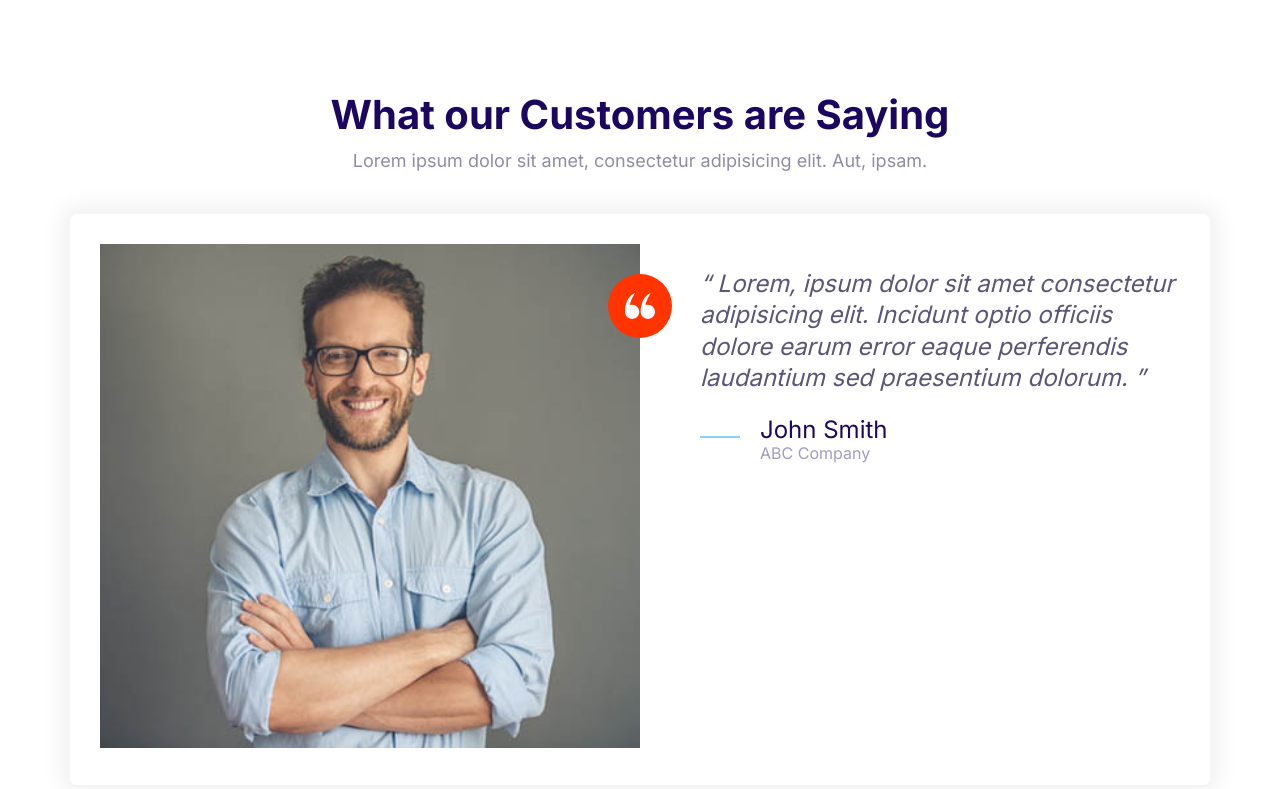
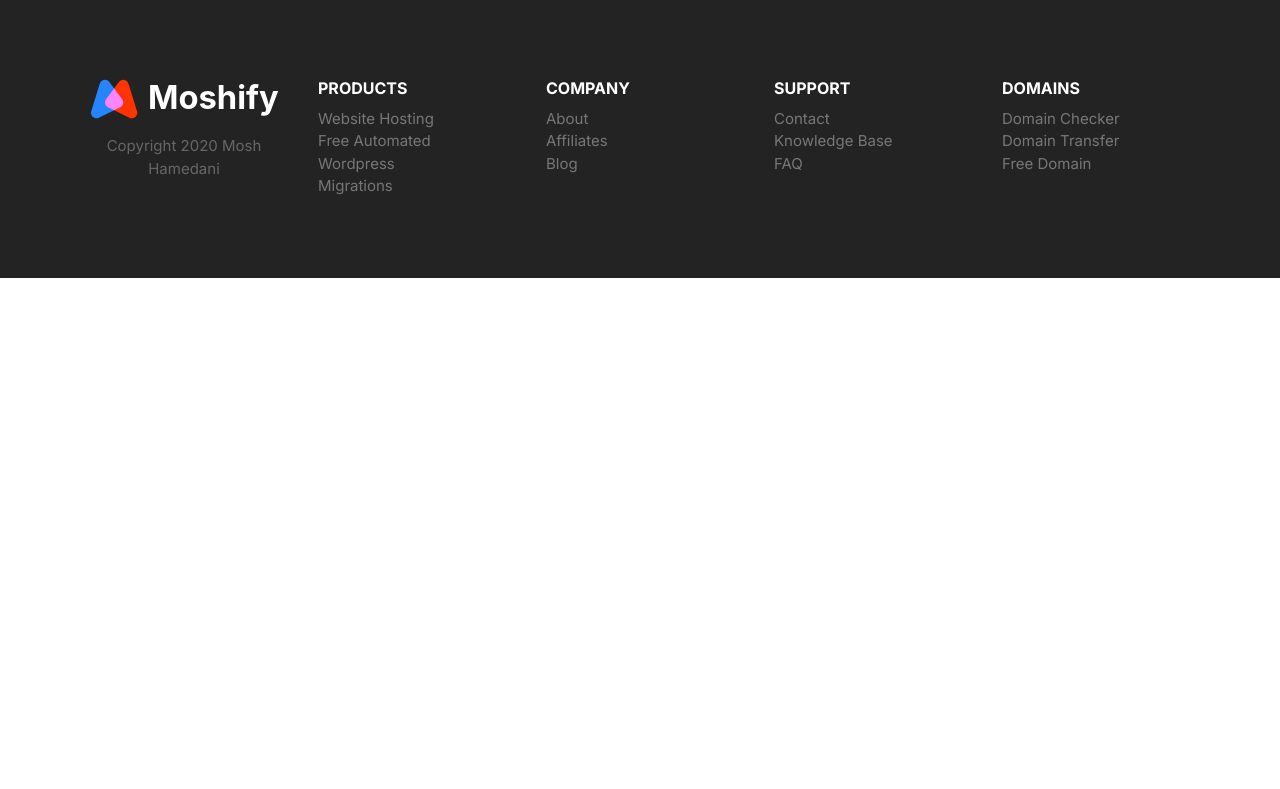
Before and after one commit to Victor-Guerrero-Devs/moshify, a plain HTML site: page index.html in a window 1280 px wide. Drawn offline with Linux system fonts and the light colour scheme.

Commit message:
Build the footer block component

```diff
--- a/css/styles.css
+++ b/css/styles.css
@@ -811,4 +811,83 @@
     max-width: 700px;
   }
 }
-/* Testimonials Block */
+/* Footer */
+.footer {
+  background: #232323;
+}
+
+.footer a {
+  color: #777;
+  transition: color 0.3s;
+}
+
+.footer a:hover {
+  color: #fff;
+}
+
+.footer__section {
+  padding: 2rem;
+  border-bottom: 1px solid #393939;
+}
+
+.footer__section .list {
+  margin: 0;
+}
+
+.footer__heading {
+  text-transform: uppercase;
+  font-weight: 600;
+}
+
+.footer__brand {
+  margin-top: 5rem;
+  text-align: center;
+}
+
+.footer__brand img {
+  /* TODO: Consider refactoring this and applying it to
+  all images. */
+  width: 100%;
+  max-width: 230px;
+}
+
+.footer__copyright {
+  font-size: 2.1rem;
+  color: #fff;
+  opacity: 0.3;
+}
+
+@media screen and (min-width: 768px) {
+  .footer {
+    font-size: 1.5rem;
+  }
+  .footer__sections {
+    grid-template-columns: repeat(auto-fit, minmax(10rem, 1fr));
+  }
+
+  .footer .collapsible__chevron {
+    display: none;
+  }
+
+  .footer .collapsible__content {
+    opacity: 1;
+    max-height: 100%;
+  }
+
+  .footer__brand {
+    order: -1;
+    margin-top: 1rem;
+  }
+
+  .footer__copyright {
+    font-size: 1.5rem;
+  }
+
+  .footer__section {
+    border: 0;
+  }
+
+  .footer__heading {
+    font-size: 1.6rem;
+  }
+}
--- a/index.html
+++ b/index.html
@@ -13,51 +13,74 @@
     <link rel="stylesheet" href="css/styles.css" />
   </head>
   <body>
-    <section class="block">
-      <header class="block__header">
-        <h2>What our Customers are Saying</h2>
-        <p>
-          Lorem ipsum dolor sit amet, consectetur adipisicing elit. Aut, ipsam.
-        </p>
+    <footer class="block block--dark footer">
+      <div class="container grid footer__sections">
+        <section class="collapsible collapsible--expanded footer__section">
+          <header class="collapsible__header">
+            <h2 class="collapsible__heading footer__heading">Products</h2>
+            <svg class="icon icon--white collapsible__chevron">
+              <use xlink:href="images/sprite.svg#chevron"></use>
+            </svg>
           </header>
-      <div class="container">
-        <div class="card testimonial">
-          <div class="grid grid--1x2">
-            <div class="testimonial__image">
-              <img
-                src="images/testimonial.jpg"
-                alt="A happy, smiling customer"
-              />
-              <span class="icon-container icon-container--accent">
-                <svg class="icon icon--white icon--small">
-                  <use xlink:href="images/sprite.svg#quotes"></use>
+          <div class="collapsible__content">
+            <ul class="list">
+              <li><a href="#">Website Hosting</a></li>
+              <li><a href="#">Free Automated Wordpress</a></li>
+              <li><a href="#">Migrations</a></li>
+            </ul>
+          </div>
+        </section>
+        <section class="collapsible footer__section">
+          <header class="collapsible__header">
+            <h2 class="collapsible__heading footer__heading">Company</h2>
+            <svg class="icon icon--white collapsible__chevron">
+              <use xlink:href="images/sprite.svg#chevron"></use>
             </svg>
-              </span>
+          </header>
+          <div class="collapsible__content">
+            <ul class="list">
+              <li><a href="#">About</a></li>
+              <li><a href="#">Affiliates</a></li>
+              <li><a href="#">Blog</a></li>
+            </ul>
           </div>
-            <blockquote class="quote">
-              <p class="quote__text">
-                Lorem, ipsum dolor sit amet consectetur adipisicing elit.
-                Incidunt optio officiis dolore earum error eaque perferendis
-                laudantium sed praesentium dolorum.
-              </p>
-              <footer>
-                <div class="media">
-                  <div class="media__image">
-                    <svg class="icon icon--primary quote__line">
-                      <use xlink:href="images/sprite.svg#line"></use>
+        </section>
+        <section class="collapsible footer__section">
+          <header class="collapsible__header">
+            <h2 class="collapsible__heading footer__heading">Support</h2>
+            <svg class="icon icon--white collapsible__chevron">
+              <use xlink:href="images/sprite.svg#chevron"></use>
             </svg>
+          </header>
+          <div class="collapsible__content">
+            <ul class="list">
+              <li><a href="#">Contact</a></li>
+              <li><a href="#">Knowledge Base</a></li>
+              <li><a href="#">FAQ</a></li>
+            </ul>
           </div>
-                  <div class="media__body">
-                    <h3 class="media__title quote__author">John Smith</h3>
-                    <p class="quote__organization">ABC Company</p>
+        </section>
+        <section class="collapsible footer__section">
+          <header class="collapsible__header">
+            <h2 class="collapsible__heading footer__heading">Domains</h2>
+            <svg class="icon icon--white collapsible__chevron">
+              <use xlink:href="images/sprite.svg#chevron"></use>
+            </svg>
+          </header>
+          <div class="collapsible__content">
+            <ul class="list">
+              <li><a href="#">Domain Checker</a></li>
+              <li><a href="#">Domain Transfer</a></li>
+              <li><a href="#">Free Domain</a></li>
+            </ul>
           </div>
+        </section>
+        <section class="footer__brand">
+          <img src="images/logo.svg" alt="" />
+          <p class="footer__copyright">Copyright 2020 Mosh Hamedani</p>
+        </section>
       </div>
     </footer>
-            </blockquote>
-          </div>
-        </div>
-      </div>
-    </section>
 
     <script src="js/main.js"></script>
   </body>
```
Also changed, not shown: components/block-footer.html (added, +68 -0 lines). Lines whose indentation alone changed are shown as unchanged.
